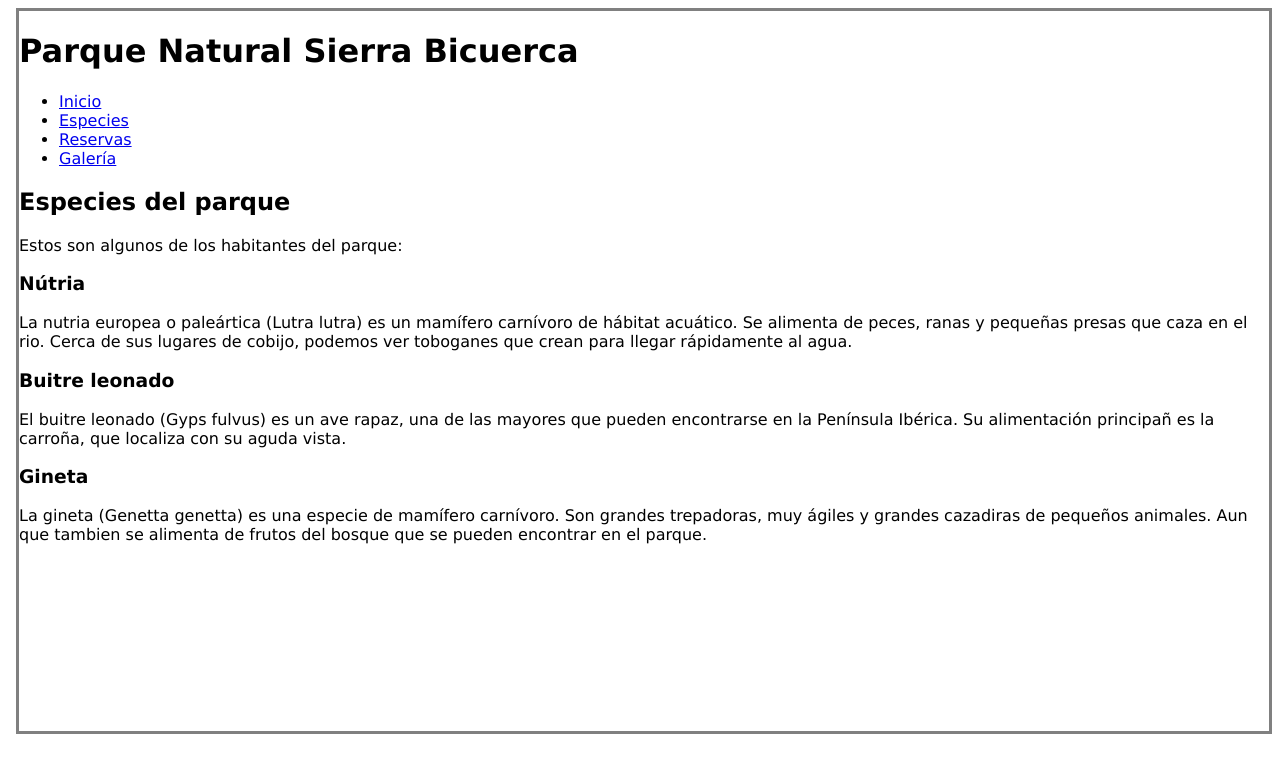
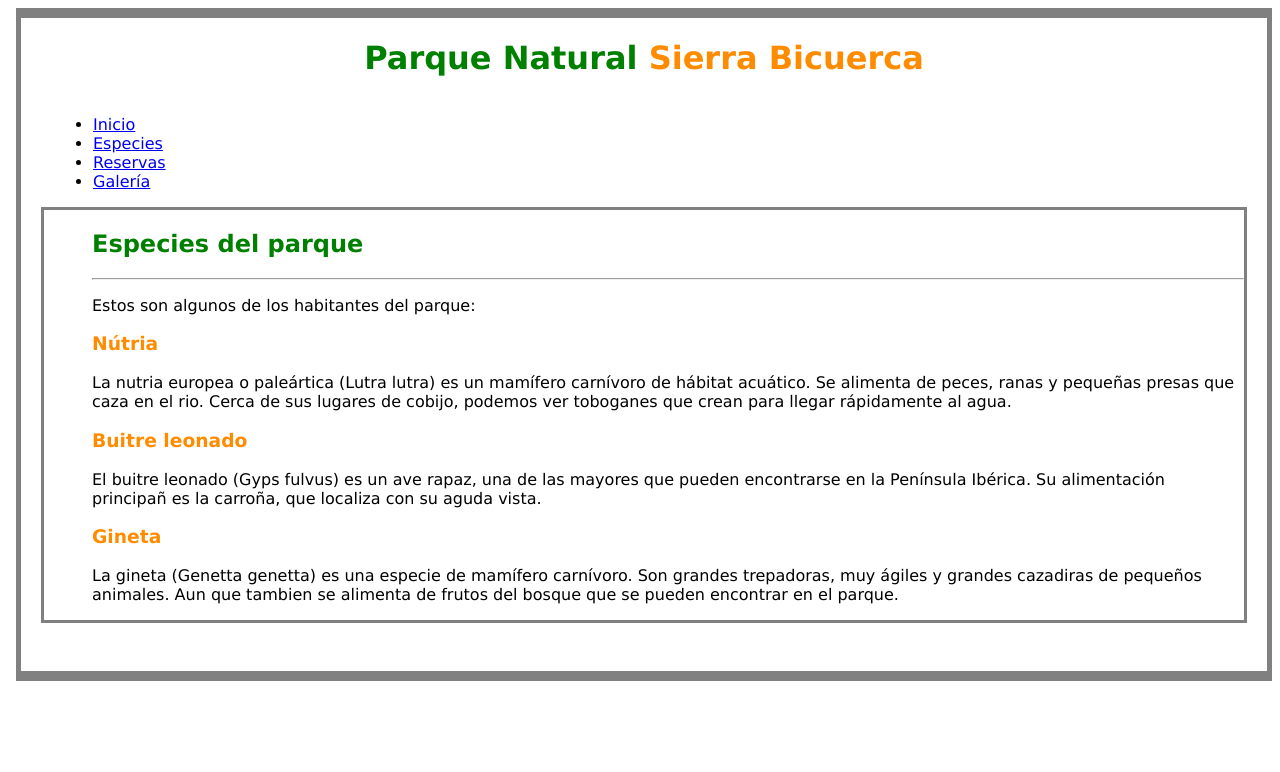
Before and after one commit to PeterManga/pm-html-css-kata-S1-03-11-2022, a plain HTML site: page ex7/especies.html in a window 1280 px wide. Drawn offline with Linux system fonts and the light colour scheme.

Commit message:
ejercicio 7 completado con el estilo necesario

```diff
--- a/ex7/css/style.css
+++ b/ex7/css/style.css
@@ -8,13 +8,41 @@ body{
     border-color: gray;
     width: 90vw;
     align-self: center;
-    margin-left: 1.5em;
+    /* margin-left: 1.5em; */
+
 }
 ul{
     margin-left: 0px;
+    align-self: flex-start;
+    margin-left: 2em        ;
 }
 .full{
     border-style: solid;
     border-color: gray;
-    height: 90vh;
+    border-width: 10px 5px;
+    /* display: flex;
+    flex-direction: column; */
+    padding-bottom: 3em;
+
 }
+h1{
+    text-align: center;
+}
+.verde{
+    color: green;
+}
+.naranja{
+    color: darkorange;
+}
+.contenido{
+    display: flex;
+    flex-direction: column;
+    align-items: center;
+}
+.animales{
+    border-style: solid;
+    border-color: gray;
+    width: 90vw;
+    align-self: center;
+    padding-left: 3em;
+}
--- a/ex7/especies.html
+++ b/ex7/especies.html
@@ -9,31 +9,36 @@
 </head>
 <body>
     <div class="full">
-        <h1>Parque Natural Sierra Bicuerca</h1>
+        <h1><b class="verde">Parque Natural </b> <b class="naranja">Sierra Bicuerca</b></h1>
+    <div class="contenido">
         <ul>
             <li><a href="index.html">Inicio</a></li>
             <li><a href="especies.html">Especies</a></li>
             <li><a href="#">Reservas</a></li>
             <li><a href="#">Galería</a></li>
         </ul>
-    <h2>Especies del parque</h2>
+        <div class="animales">
+            <h2 class="verde">Especies del parque</h2>
+            <hr>
         <p>Estos son algunos de los habitantes del parque: </p>
-    <h3>Nútria</h3>
+        <h3 class="naranja">Nútria</h3>
         <p>La nutria europea o paleártica (Lutra lutra) es un mamífero carnívoro de hábitat acuático. Se alimenta de peces, ranas y
             pequeñas presas que caza en el rio. Cerca de sus lugares de cobijo, podemos ver toboganes que crean para llegar rápidamente al agua.
 
         </p>
-    <h3>Buitre leonado</h3>
+        <h3 class="naranja"> Buitre leonado</h3>
         <p>
             El buitre leonado (Gyps fulvus) es un ave rapaz, una de las mayores que pueden encontrarse en la Península Ibérica. Su alimentación
             principañ es la carroña, que localiza con su aguda vista.
 
         </p>
-    <h3>Gineta</h3>
+        <h3 class="naranja">Gineta</h3>
         <p>
             La gineta (Genetta genetta) es una especie de mamífero carnívoro. Son grandes trepadoras, muy ágiles y grandes cazadiras de pequeños animales.
             Aun que tambien se alimenta de frutos del bosque que se pueden encontrar en el parque.
         </p>
         </div>
+    </div>
+    </div>
 </body>
 </html>
```
Also changed, not shown: ex7/index.html (+5 -2 lines). Lines whose indentation alone changed are shown as unchanged.
